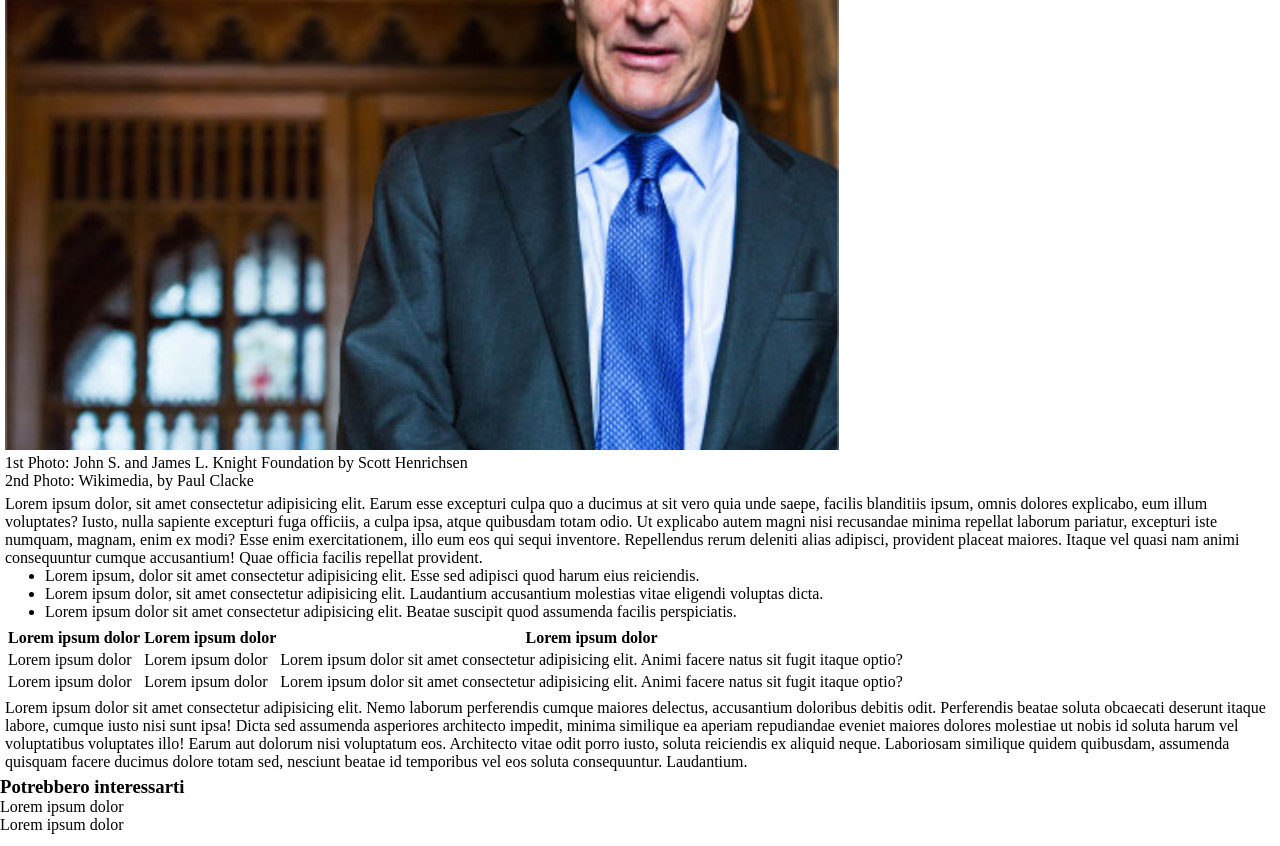
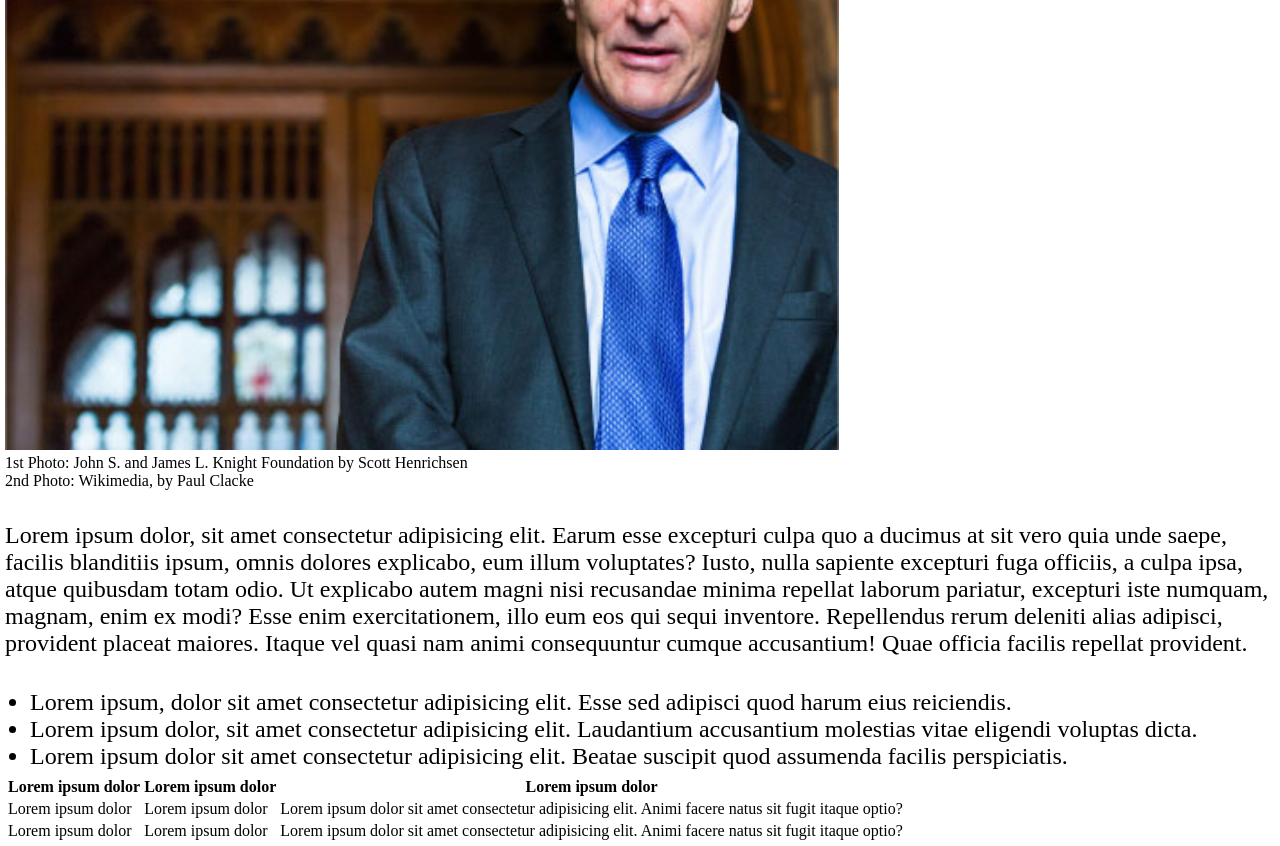
Before and after one commit to Pis4ni/html-css-booleaner, a plain HTML site: page index.html in a window 1280 px wide. Shown: the part 1311-2157 px from the top of the page. Drawn offline with Linux system fonts and the light colour scheme.

Commit message:
Added css rules for main section

```diff
--- a/css/style.css
+++ b/css/style.css
@@ -1,6 +1,7 @@
 * {
   margin: 0;
   box-sizing: border-box;
+  font-family: 'Times New Roman', Times, serif;
 }
 
 header {
@@ -10,10 +11,12 @@ header {
   background-size: 450px;
 }
 
+/* logo sizing */
 header > img {
   max-height: 80px;
   margin: 30px 10px 10px 10px;
 }
+
 section {
   margin: 5px;
 }
@@ -36,3 +39,14 @@ address > a{
 .images {
     height: 650px
 }
+
+p{
+    font-size: 1.5rem;
+    margin-top: 2rem;
+}
+
+ul{
+    font-size: 1.5rem;
+    margin-top: 2rem;
+    padding-left: 25px;
+}
```
